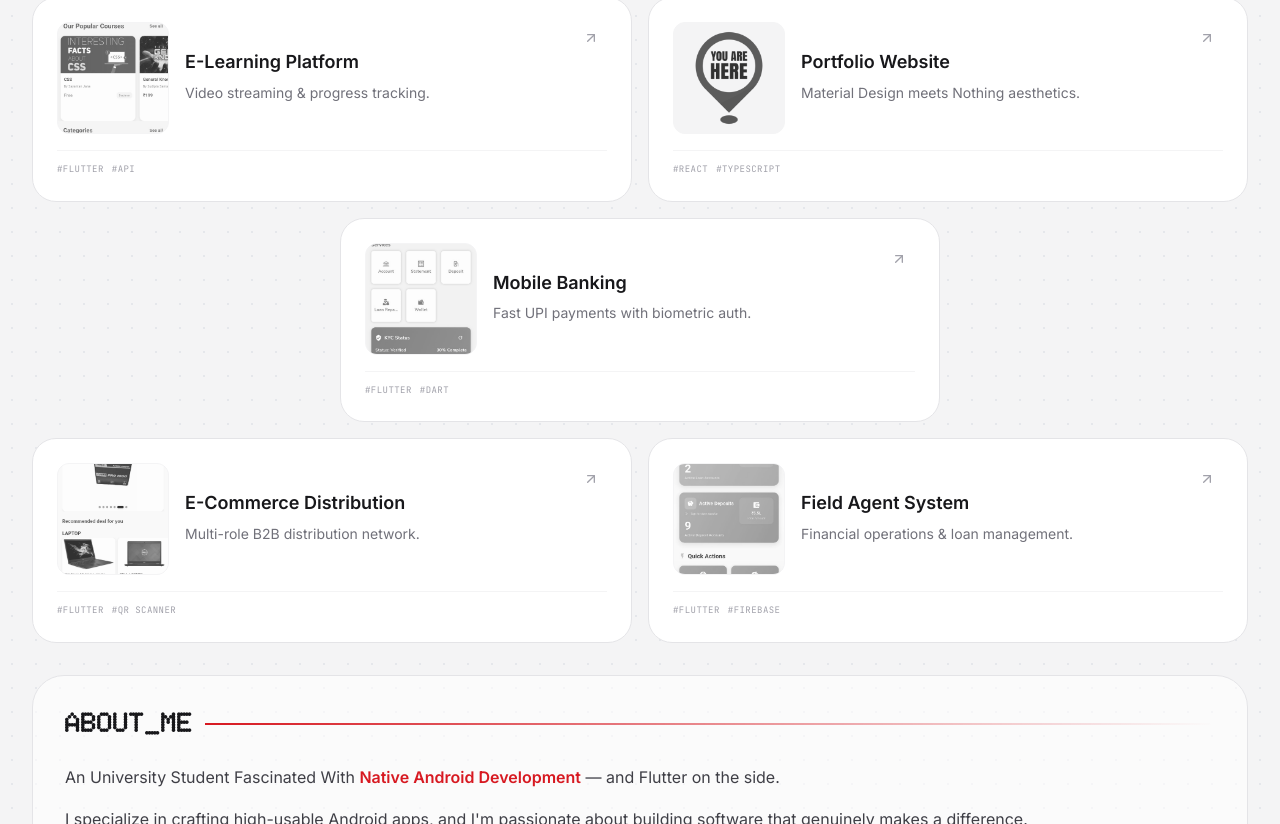
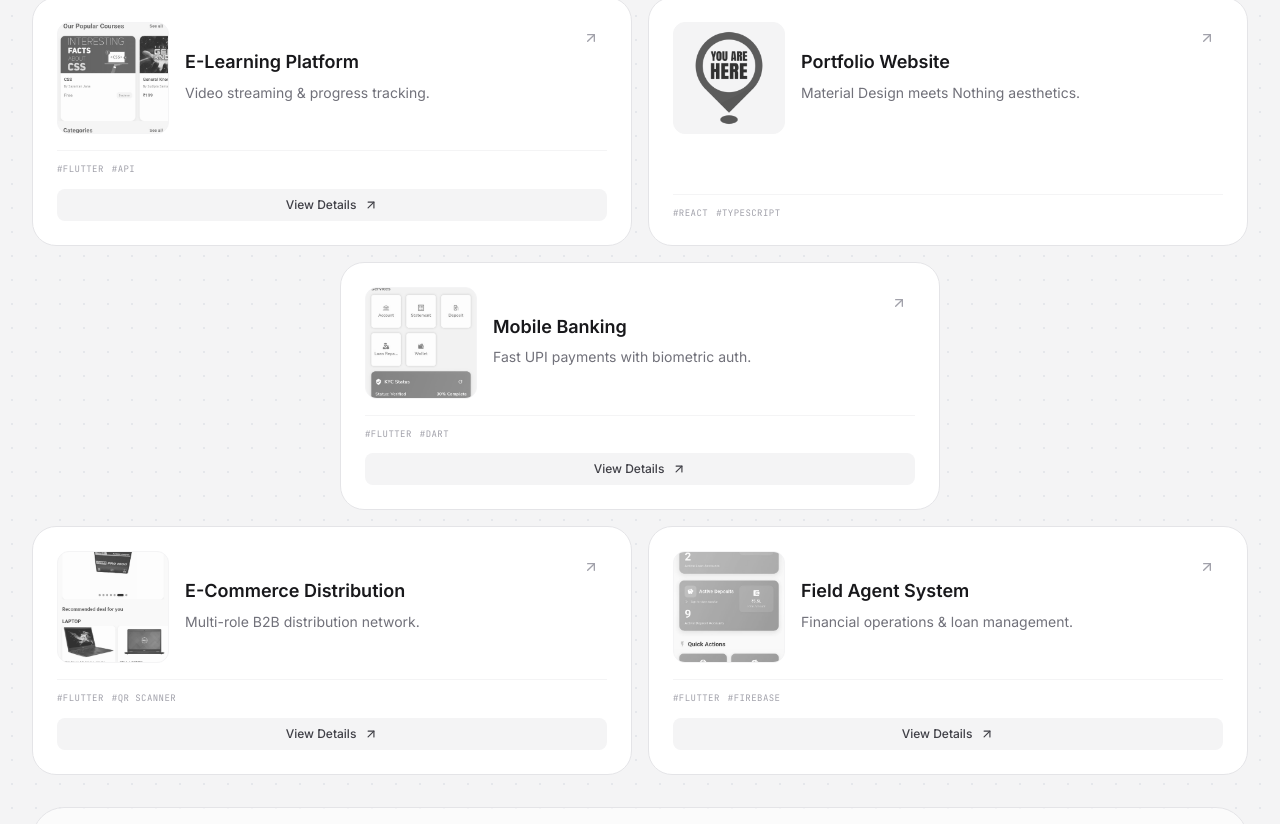
Before and after one commit to Kumarjit-Hazra/Kumarjit-s-Portfolio, a React (Vite) app: page / in a window 1280 px wide. Shown: the part 1556-2380 px from the top of the page. Built offline with nearby package versions, Linux system fonts and the light colour scheme; no server answers.

Commit message:
Restore View Details buttons on project cards

```diff
--- a/components/ProjectCard.tsx
+++ b/components/ProjectCard.tsx
@@ -69,8 +69,8 @@ export const ProjectCard: React.FC<ProjectCardProps> = ({ project, onViewReadme
          </div>
       </div>
 
-      {/* Footer with Tags */}
-      <div className="mt-4 pt-3 border-t border-zinc-100 dark:border-zinc-800/50 relative z-10">
+      {/* Footer with Tags and Button */}
+      <div className="mt-4 pt-3 border-t border-zinc-100 dark:border-zinc-800/50 space-y-3 relative z-10">
          <div className="flex flex-wrap gap-2">
            {project.tags.map((tag) => (
                <span key={tag} className="text-[9px] font-mono text-zinc-400 dark:text-zinc-500 uppercase tracking-wider">
@@ -78,6 +78,17 @@ export const ProjectCard: React.FC<ProjectCardProps> = ({ project, onViewReadme
                </span>
            ))}
          </div>
+
+         {/* View Details Button */}
+         {project.readmePath && (
+           <button
+             onClick={handleViewDetails}
+             className="w-full py-2 px-4 bg-zinc-100 dark:bg-zinc-800 hover:bg-nothing-red hover:dark:bg-nothing-red text-zinc-700 dark:text-zinc-300 hover:text-white text-xs font-medium rounded-lg transition-all duration-300 flex items-center justify-center gap-2 group/btn"
+           >
+             <span>View Details</span>
+             <ArrowUpRight size={14} className="group-hover/btn:translate-x-0.5 group-hover/btn:-translate-y-0.5 transition-transform" />
+           </button>
+         )}
       </div>
 
       {/* Hover Background Gradient */}
```
